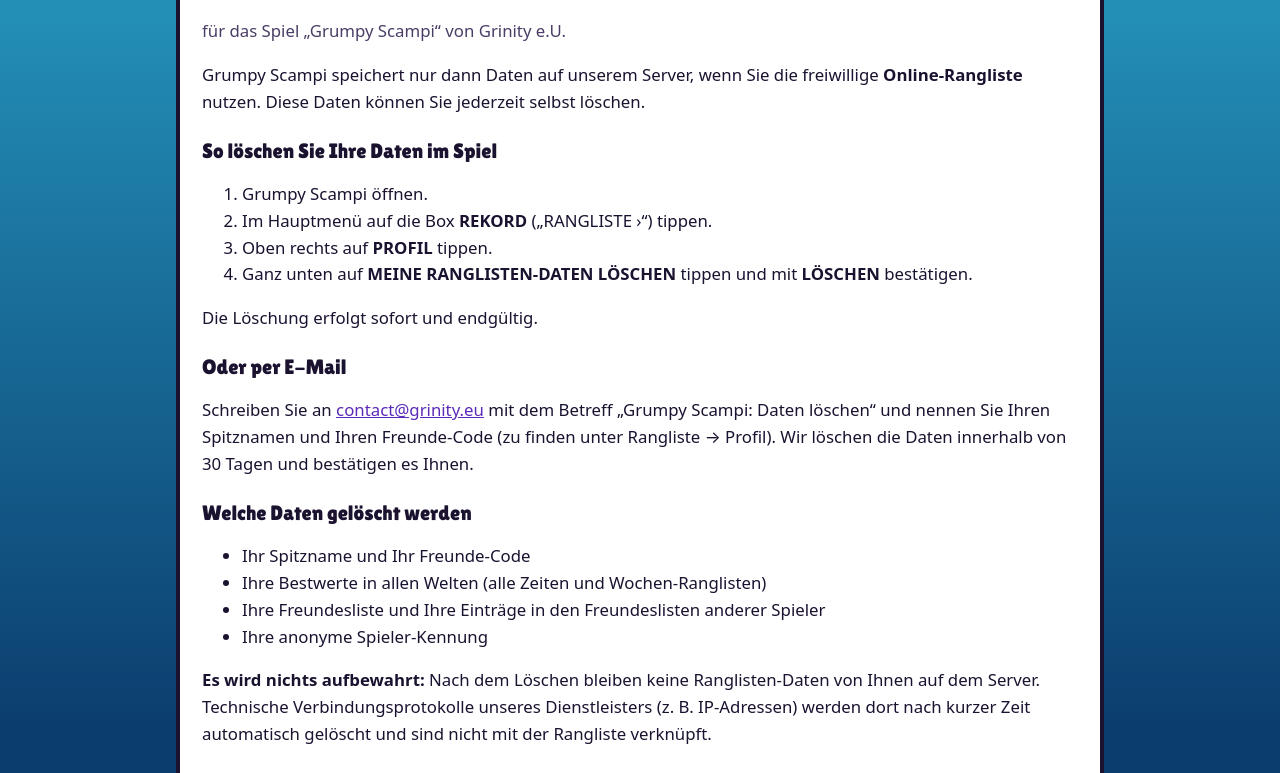
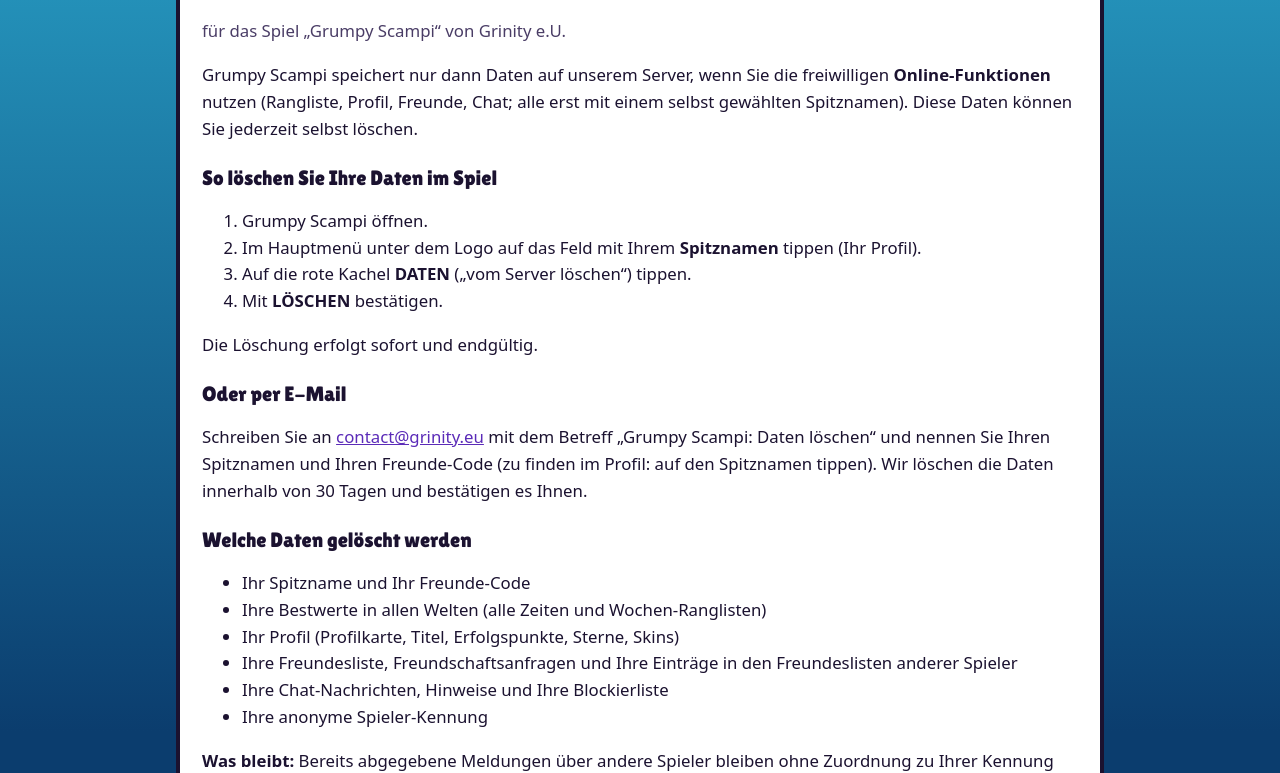
Before and after one commit to Patgrin/grinity-website, a plain HTML site: page loeschen/index.html in a window 1280 px wide. Shown: the part 168-941 px from the top of the page. Drawn offline with Linux system fonts and the light colour scheme.

Commit message:
Lösch-Seite aktualisiert (Profil → DATEN, alle Online-Daten)

```diff
--- a/loeschen/index.html
+++ b/loeschen/index.html
@@ -4,7 +4,7 @@
 <meta charset="utf-8">
 <meta name="viewport" content="width=device-width, initial-scale=1">
 <title>Daten löschen – Grumpy Scampi – Grinity</title>
-<meta name="description" content="So löschen Sie Ihre Ranglisten-Daten im Spiel Grumpy Scampi von Grinity.">
+<meta name="description" content="So löschen Sie Ihre Online-Daten (Spitzname, Rangliste, Profil, Freunde, Chat) im Spiel Grumpy Scampi von Grinity.">
 <link rel="icon" type="image/png" sizes="32x32" href="/img/favicon-32.png">
 <link rel="apple-touch-icon" href="/img/apple-touch-icon.png">
 <link rel="stylesheet" href="/css/style.css">
@@ -23,31 +23,33 @@
 <div class="legal"><h1>Daten löschen</h1>
 <p class="sub">für das Spiel „Grumpy Scampi“ von Grinity e.U.</p>
 
-<p>Grumpy Scampi speichert nur dann Daten auf unserem Server, wenn Sie die freiwillige <strong>Online-Rangliste</strong> nutzen. Diese Daten können Sie jederzeit selbst löschen.</p>
+<p>Grumpy Scampi speichert nur dann Daten auf unserem Server, wenn Sie die freiwilligen <strong>Online-Funktionen</strong> nutzen (Rangliste, Profil, Freunde, Chat; alle erst mit einem selbst gewählten Spitznamen). Diese Daten können Sie jederzeit selbst löschen.</p>
 
 <h2>So löschen Sie Ihre Daten im Spiel</h2>
 <ol>
 <li>Grumpy Scampi öffnen.</li>
-<li>Im Hauptmenü auf die Box <strong>REKORD</strong> („RANGLISTE ›“) tippen.</li>
-<li>Oben rechts auf <strong>PROFIL</strong> tippen.</li>
-<li>Ganz unten auf <strong>MEINE RANGLISTEN-DATEN LÖSCHEN</strong> tippen und mit <strong>LÖSCHEN</strong> bestätigen.</li>
+<li>Im Hauptmenü unter dem Logo auf das Feld mit Ihrem <strong>Spitznamen</strong> tippen (Ihr Profil).</li>
+<li>Auf die rote Kachel <strong>DATEN</strong> („vom Server löschen“) tippen.</li>
+<li>Mit <strong>LÖSCHEN</strong> bestätigen.</li>
 </ol>
 <p>Die Löschung erfolgt sofort und endgültig.</p>
 
 <h2>Oder per E-Mail</h2>
-<p>Schreiben Sie an <a href="mailto:contact@grinity.eu?subject=Grumpy%20Scampi%3A%20Daten%20l%C3%B6schen">contact@grinity.eu</a> mit dem Betreff „Grumpy Scampi: Daten löschen“ und nennen Sie Ihren Spitznamen und Ihren Freunde-Code (zu finden unter Rangliste → Profil). Wir löschen die Daten innerhalb von 30 Tagen und bestätigen es Ihnen.</p>
+<p>Schreiben Sie an <a href="mailto:contact@grinity.eu?subject=Grumpy%20Scampi%3A%20Daten%20l%C3%B6schen">contact@grinity.eu</a> mit dem Betreff „Grumpy Scampi: Daten löschen“ und nennen Sie Ihren Spitznamen und Ihren Freunde-Code (zu finden im Profil: auf den Spitznamen tippen). Wir löschen die Daten innerhalb von 30 Tagen und bestätigen es Ihnen.</p>
 
 <h2>Welche Daten gelöscht werden</h2>
 <ul>
 <li>Ihr Spitzname und Ihr Freunde-Code</li>
 <li>Ihre Bestwerte in allen Welten (alle Zeiten und Wochen-Ranglisten)</li>
-<li>Ihre Freundesliste und Ihre Einträge in den Freundeslisten anderer Spieler</li>
+<li>Ihr Profil (Profilkarte, Titel, Erfolgspunkte, Sterne, Skins)</li>
+<li>Ihre Freundesliste, Freundschaftsanfragen und Ihre Einträge in den Freundeslisten anderer Spieler</li>
+<li>Ihre Chat-Nachrichten, Hinweise und Ihre Blockierliste</li>
 <li>Ihre anonyme Spieler-Kennung</li>
 </ul>
-<p><strong>Es wird nichts aufbewahrt:</strong> Nach dem Löschen bleiben keine Ranglisten-Daten von Ihnen auf dem Server. Technische Verbindungsprotokolle unseres Dienstleisters (z. B. IP-Adressen) werden dort nach kurzer Zeit automatisch gelöscht und sind nicht mit der Rangliste verknüpft.</p>
+<p><strong>Was bleibt:</strong> Bereits abgegebene Meldungen über andere Spieler bleiben ohne Zuordnung zu Ihrer Kennung bestehen und werden nach spätestens 12 Monaten automatisch gelöscht. Sonst bleiben keine Online-Daten von Ihnen auf dem Server. Technische Verbindungsprotokolle unseres Dienstleisters (z. B. IP-Adressen) werden dort nach kurzer Zeit automatisch gelöscht und sind nicht mit der Rangliste verknüpft.</p>
 
 <h2>Ihr Spielstand auf dem Gerät</h2>
-<p>Ihr Spielstand (Münzen, Perlen, Sterne, Skins usw.) liegt nur auf Ihrem Gerät, nicht bei uns. Er bleibt beim Löschen der Ranglisten-Daten erhalten. Sie löschen ihn, indem Sie die App deinstallieren oder in den Android-Einstellungen unter Apps → Grumpy Scampi → Speicher „Daten löschen“ wählen.</p>
+<p>Ihr Spielstand (Münzen, Perlen, Sterne, Skins usw.) liegt nur auf Ihrem Gerät, nicht bei uns. Er bleibt beim Löschen der Online-Daten erhalten. Sie löschen ihn, indem Sie die App deinstallieren oder in den Android-Einstellungen unter Apps → Grumpy Scampi → Speicher „Daten löschen“ wählen.</p>
 
 <p>Mehr dazu in unserer <a href="/datenschutz/">Datenschutzerklärung</a>.</p>
 </div>
```
Also changed, not shown: en/delete/index.html (+11 -9 lines).
